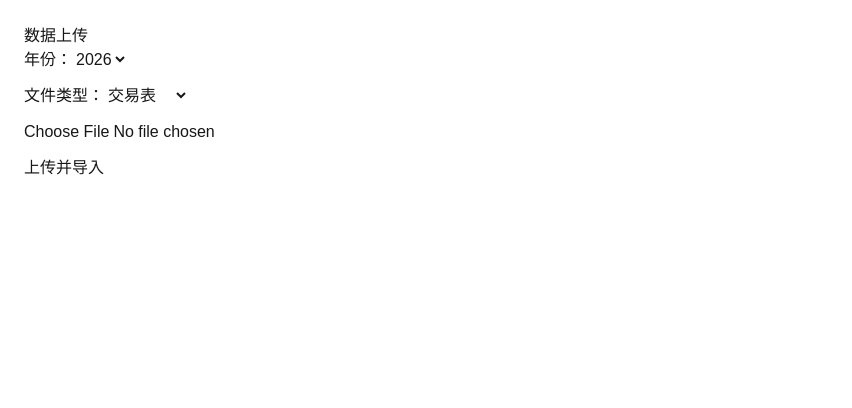
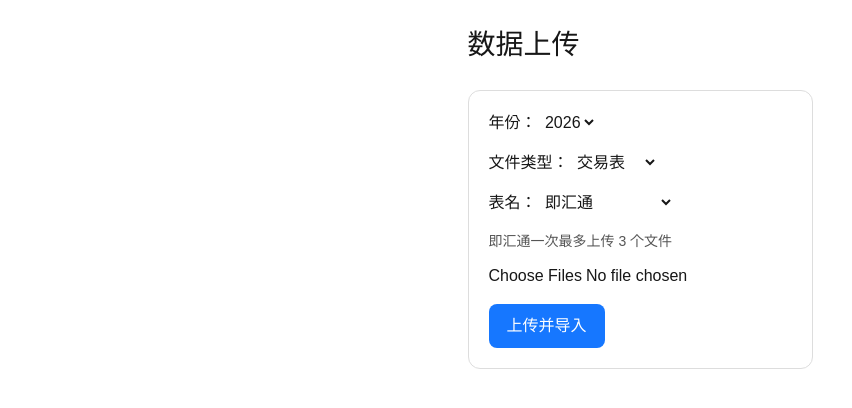
Before and after one commit to ttppdavy/fx-analysis-platform, a Next.js app: page / in a window 1280 px wide. Shown: the top 408 px of the page, without its empty margins (0-852 px from the left). Built offline with nearby package versions, Linux system fonts and the light colour scheme; no server answers.

Commit message:
support multi-file trade upload

```diff
--- a/package.json
+++ b/package.json
@@ -12,6 +12,7 @@
     "next": "16.2.1",
     "react": "19.2.4",
     "react-dom": "19.2.4",
+    "tus-js-client": "^4.3.1",
     "xlsx": "^0.18.5"
   },
   "devDependencies": {
--- a/src/app/api/import/route.ts
+++ b/src/app/api/import/route.ts
@@ -2,32 +2,29 @@ import { NextResponse } from 'next/server'
 import { supabaseAdmin } from '@/lib/supabase-server'
 import * as XLSX from 'xlsx'
 
-const TRADE_SHEETS = [
-  '即汇通',
-  '外汇买卖',
-  '远期',
-  '掉期',
-  '货币互换',
-  '期权',
-  '外币掉期',
-  '期权组合',
-  '掉期违约',
-  '期权违约',
-  '即远期违约',
-  '柜台债现券买卖',
-]
-
 export async function POST(req: Request) {
   try {
-    const { fileType, dataYear, storagePath, sourceFilename, bucket } = await req.json()
+    const {
+      fileType,
+      dataYear,
+      tableName,
+      storagePaths,
+      sourceFilenames,
+      bucket,
+    } = await req.json()
+
+    const sourceFilenameText = Array.isArray(sourceFilenames)
+      ? sourceFilenames.join(' | ')
+      : ''
 
     const { data: batch, error: batchErr } = await supabaseAdmin
       .from('etl_batches')
       .insert({
         file_type: fileType,
         data_year: dataYear,
-        source_filename: sourceFilename,
-        storage_path: storagePath,
+        table_name: tableName,
+        source_filename: sourceFilenameText,
+        storage_path: Array.isArray(storagePaths) ? storagePaths.join(' | ') : '',
         status: 'processing',
       })
       .select()
@@ -35,6 +32,20 @@ export async function POST(req: Request) {
 
     if (batchErr) throw batchErr
 
+    let rowCount = 0
+
+    if (fileType === 'trade') {
+      if (!tableName) {
+        throw new Error('交易表必须选择表名')
+      }
+
+      await supabaseAdmin
+        .from('trade_raw_rows')
+        .delete()
+        .eq('data_year', dataYear)
+        .eq('sheet_name', tableName)
+
+      for (const storagePath of storagePaths) {
         const { data: fileData, error: downloadErr } = await supabaseAdmin
           .storage
           .from(bucket)
@@ -45,20 +56,14 @@ export async function POST(req: Request) {
         const arrayBuffer = await fileData.arrayBuffer()
         const workbook = XLSX.read(arrayBuffer, { type: 'array' })
 
-    let rowCount = 0
-
-    if (fileType === 'trade') {
-      await supabaseAdmin.from('trade_raw_rows').delete().eq('data_year', dataYear)
-
-      for (const sheetName of TRADE_SHEETS) {
-        if (!workbook.SheetNames.includes(sheetName)) continue
-        const ws = workbook.Sheets[sheetName]
+        const firstSheetName = workbook.SheetNames[0]
+        const ws = workbook.Sheets[firstSheetName]
         const rows = XLSX.utils.sheet_to_json(ws, { defval: null })
 
         const payload = rows.map((row: any, idx: number) => ({
           batch_id: batch.id,
           data_year: dataYear,
-          sheet_name: sheetName,
+          sheet_name: tableName,
           excel_row_num: idx + 2,
           row_data: row,
         }))
@@ -72,8 +77,19 @@ export async function POST(req: Request) {
     }
 
     if (fileType === 'gold_lease') {
+      const storagePath = storagePaths[0]
+
       await supabaseAdmin.from('gold_lease_trades').delete().eq('data_year', dataYear)
 
+      const { data: fileData, error: downloadErr } = await supabaseAdmin
+        .storage
+        .from(bucket)
+        .download(storagePath)
+
+      if (downloadErr) throw downloadErr
+
+      const arrayBuffer = await fileData.arrayBuffer()
+      const workbook = XLSX.read(arrayBuffer, { type: 'array' })
       const ws = workbook.Sheets[workbook.SheetNames[0]]
       const rows = XLSX.utils.sheet_to_json(ws, { defval: null }) as any[]
 
@@ -103,8 +119,19 @@ export async function POST(req: Request) {
     }
 
     if (fileType === 'crm') {
+      const storagePath = storagePaths[0]
+
       await supabaseAdmin.from('crm_customer_tags').delete().eq('data_year', dataYear)
 
+      const { data: fileData, error: downloadErr } = await supabaseAdmin
+        .storage
+        .from(bucket)
+        .download(storagePath)
+
+      if (downloadErr) throw downloadErr
+
+      const arrayBuffer = await fileData.arrayBuffer()
+      const workbook = XLSX.read(arrayBuffer, { type: 'array' })
       const ws = workbook.Sheets[workbook.SheetNames[0]]
       const rows = XLSX.utils.sheet_to_json(ws, { defval: null }) as any[]
 
@@ -133,6 +160,9 @@ export async function POST(req: Request) {
 
     return NextResponse.json({ message: `导入成功，${rowCount} 行` })
   } catch (e: any) {
-    return NextResponse.json({ message: e.message || '导入失败' }, { status: 500 })
+    return NextResponse.json(
+      { message: e.message || '导入失败' },
+      { status: 500 }
+    )
   }
 }
--- a/src/app/page.tsx
+++ b/src/app/page.tsx
@@ -2,12 +2,32 @@
 
 import { useState } from 'react'
 import { supabase } from '@/lib/supabase-client'
+import * as tus from 'tus-js-client'
+
+const TRADE_TABLES = [
+  '即汇通',
+  '外汇买卖',
+  '远期',
+  '掉期',
+  '货币互换',
+  '期权',
+  '外币掉期',
+  '期权组合',
+  '掉期违约',
+  '期权违约',
+  '即远期违约',
+  '柜台债现券买卖',
+]
 
 export default function HomePage() {
   const [year, setYear] = useState('2026')
   const [fileType, setFileType] = useState('trade')
-  const [file, setFile] = useState<File | null>(null)
+  const [tableName, setTableName] = useState('即汇通')
+  const [files, setFiles] = useState<File[]>([])
   const [msg, setMsg] = useState('')
+  const [progress, setProgress] = useState(0)
+  const [uploading, setUploading] = useState(false)
+  const [importing, setImporting] = useState(false)
 
   const bucketMap: Record<string, string> = {
     trade: 'trade-files',
@@ -15,23 +35,93 @@ export default function HomePage() {
     crm: 'crm-files',
   }
 
+  function handleFiles(selected: FileList | null) {
+    if (!selected) return
+    const arr = Array.from(selected)
+
+    if (fileType === 'trade') {
+      if (tableName === '即汇通') {
+        if (arr.length > 3) {
+          setMsg('即汇通一次最多上传 3 个文件')
+          return
+        }
+      } else {
+        if (arr.length > 1) {
+          setMsg('除即汇通外，其他交易表一次只能上传 1 个文件')
+          return
+        }
+      }
+    }
+
+    if (fileType !== 'trade' && arr.length > 1) {
+      setMsg('黄金租赁和 CRM 一次只能上传 1 个文件')
+      return
+    }
+
+    setMsg('')
+    setFiles(arr)
+  }
+
+  async function uploadOneFile(file: File, bucket: string, filePath: string, index: number, total: number) {
+    return new Promise<string>((resolve, reject) => {
+      const upload = new tus.Upload(file, {
+        endpoint: `${process.env.NEXT_PUBLIC_SUPABASE_URL}/storage/v1/upload/resumable`,
+        retryDelays: [0, 1000, 3000, 5000],
+        headers: {
+          authorization: `Bearer ${process.env.NEXT_PUBLIC_SUPABASE_ANON_KEY}`,
+          'x-upsert': 'true',
+        },
+        metadata: {
+          bucketName: bucket,
+          objectName: filePath,
+          contentType: file.type || 'application/octet-stream',
+          cacheControl: '3600',
+        },
+        uploadDataDuringCreation: true,
+        removeFingerprintOnSuccess: true,
+        chunkSize: 6 * 1024 * 1024,
+        onError(error) {
+          reject(error)
+        },
+        onProgress(bytesUploaded, bytesTotal) {
+          const currentFilePercent = bytesTotal > 0 ? bytesUploaded / bytesTotal : 0
+          const totalPercent = Math.floor(((index + currentFilePercent) / total) * 100)
+          setProgress(totalPercent)
+        },
+        onSuccess() {
+          resolve(filePath)
+        },
+      })
+
+      upload.start()
+    })
+  }
+
   async function handleUpload() {
-    if (!file) {
+    if (files.length === 0) {
       setMsg('请先选择文件')
       return
     }
 
+    setMsg('')
+    setProgress(0)
+    setUploading(true)
+    setImporting(false)
+
+    try {
       const bucket = bucketMap[fileType]
-    const filePath = `${year}/${Date.now()}_${file.name}`
+      const storagePaths: string[] = []
 
-    const { error } = await supabase.storage
-      .from(bucket)
-      .upload(filePath, file, { upsert: true })
+      for (let i = 0; i < files.length; i++) {
+        const file = files[i]
+        const filePath = `${year}/${Date.now()}_${i + 1}_${file.name}`
+        const savedPath = await uploadOneFile(file, bucket, filePath, i, files.length)
+        storagePaths.push(savedPath)
+      }
 
-    if (error) {
-      setMsg(`上传失败：${error.message}`)
-      return
-    }
+      setUploading(false)
+      setImporting(true)
+      setMsg('上传完成，开始导入数据库...')
 
       const res = await fetch('/api/import', {
         method: 'POST',
@@ -39,48 +129,156 @@ export default function HomePage() {
         body: JSON.stringify({
           fileType,
           dataYear: Number(year),
-        storagePath: filePath,
-        sourceFilename: file.name,
+          tableName: fileType === 'trade' ? tableName : null,
+          storagePaths,
+          sourceFilenames: files.map(f => f.name),
           bucket,
         }),
       })
 
       const data = await res.json()
-    setMsg(data.message || '完成')
+      setImporting(false)
+
+      if (!res.ok) {
+        setMsg(data.message || '导入失败')
+        return
+      }
+
+      setMsg(data.message || '上传并导入完成')
+      setFiles([])
+      setProgress(100)
+    } catch (e: any) {
+      setUploading(false)
+      setImporting(false)
+      setMsg(`失败：${e.message || '未知错误'}`)
+    }
   }
 
   return (
-    <main style={{ padding: 24 }}>
-      <h1>数据上传</h1>
+    <main style={{ maxWidth: 760, margin: '0 auto', padding: 24, fontFamily: 'Arial' }}>
+      <h1 style={{ fontSize: 28, marginBottom: 24 }}>数据上传</h1>
 
-      <div style={{ marginBottom: 12 }}>
-        <label>年份：</label>
+      <div style={{ border: '1px solid #ddd', borderRadius: 12, padding: 20, marginBottom: 20 }}>
+        <div style={{ marginBottom: 16 }}>
+          <label>年份：</label>{' '}
           <select value={year} onChange={(e) => setYear(e.target.value)}>
             <option value="2025">2025</option>
             <option value="2026">2026</option>
           </select>
         </div>
 
-      <div style={{ marginBottom: 12 }}>
-        <label>文件类型：</label>
-        <select value={fileType} onChange={(e) => setFileType(e.target.value)}>
+        <div style={{ marginBottom: 16 }}>
+          <label>文件类型：</label>{' '}
+          <select
+            value={fileType}
+            onChange={(e) => {
+              setFileType(e.target.value)
+              setFiles([])
+              setMsg('')
+            }}
+          >
             <option value="trade">交易表</option>
             <option value="gold_lease">黄金租赁</option>
             <option value="crm">CRM</option>
           </select>
         </div>
 
-      <div style={{ marginBottom: 12 }}>
+        {fileType === 'trade' && (
+          <div style={{ marginBottom: 16 }}>
+            <label>表名：</label>{' '}
+            <select
+              value={tableName}
+              onChange={(e) => {
+                setTableName(e.target.value)
+                setFiles([])
+                setMsg('')
+              }}
+            >
+              {TRADE_TABLES.map((name) => (
+                <option key={name} value={name}>
+                  {name}
+                </option>
+              ))}
+            </select>
+          </div>
+        )}
+
+        <div style={{ marginBottom: 12, fontSize: 14, color: '#555' }}>
+          {fileType === 'trade'
+            ? tableName === '即汇通'
+              ? '即汇通一次最多上传 3 个文件'
+              : '其他交易表一次只能上传 1 个文件'
+            : '黄金租赁和 CRM 一次只能上传 1 个文件'}
+        </div>
+
+        <div style={{ marginBottom: 16 }}>
           <input
             type="file"
             accept=".xlsx,.xlsm"
-          onChange={(e) => setFile(e.target.files?.[0] || null)}
+            multiple
+            onChange={(e) => handleFiles(e.target.files)}
           />
         </div>
 
-      <button onClick={handleUpload}>上传并导入</button>
+        {files.length > 0 && (
+          <div style={{ marginBottom: 16, fontSize: 14 }}>
+            <div style={{ marginBottom: 8 }}>已选文件：</div>
+            {files.map((file, idx) => (
+              <div key={idx}>
+                {file.name}（{(file.size / 1024 / 1024).toFixed(2)} MB）
+              </div>
+            ))}
+          </div>
+        )}
 
-      <p>{msg}</p>
+        {(uploading || importing) && (
+          <div style={{ marginBottom: 16 }}>
+            <div
+              style={{
+                width: '100%',
+                height: 16,
+                background: '#eee',
+                borderRadius: 8,
+                overflow: 'hidden',
+                marginBottom: 8,
+              }}
+            >
+              <div
+                style={{
+                  width: `${progress}%`,
+                  height: '100%',
+                  background: '#1677ff',
+                  transition: 'width 0.2s',
+                }}
+              />
+            </div>
+            <div style={{ fontSize: 14 }}>
+              {uploading ? `上传中：${progress}%` : '正在导入数据库，请稍等...'}
+            </div>
+          </div>
+        )}
+
+        <button
+          onClick={handleUpload}
+          disabled={files.length === 0 || uploading || importing}
+          style={{
+            padding: '10px 18px',
+            borderRadius: 8,
+            border: 'none',
+            background: uploading || importing ? '#999' : '#1677ff',
+            color: '#fff',
+            cursor: uploading || importing ? 'not-allowed' : 'pointer',
+          }}
+        >
+          {uploading ? '上传中...' : importing ? '导入中...' : '上传并导入'}
+        </button>
+
+        {msg && (
+          <div style={{ marginTop: 16, fontSize: 14, color: '#333' }}>
+            {msg}
+          </div>
+        )}
+      </div>
     </main>
   )
 }
```
Also changed, not shown: 1 other file (tests, documents, lock files or other folders). Lines whose indentation alone changed are shown as unchanged.
